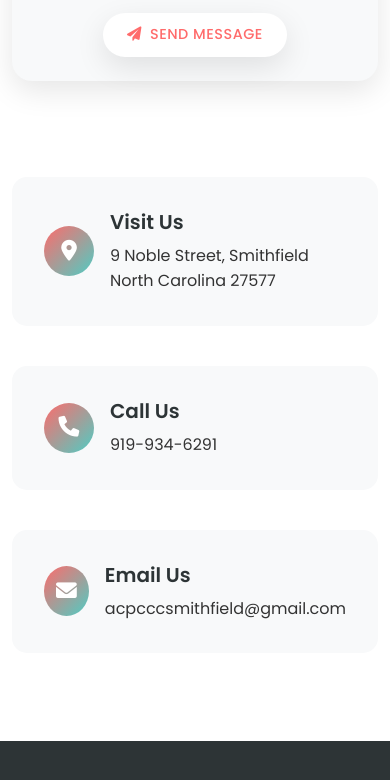
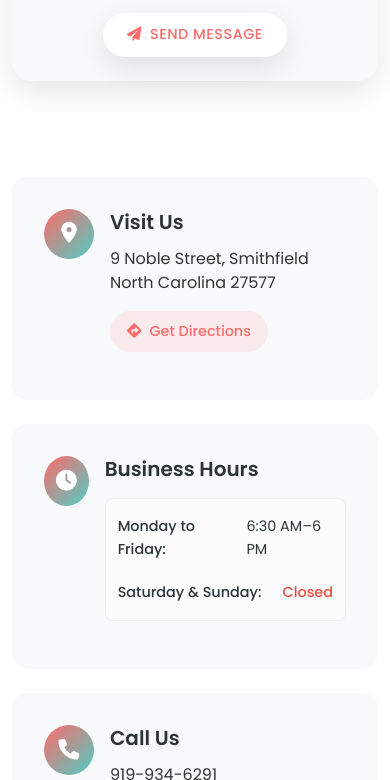
Before and after one commit to AdityaBirla27/A-childs-PLace-Website, a plain HTML site: page index.html in a window 390 px wide. Shown: the part 10008-10788 px from the top of the page. Drawn offline with nearby package versions, Linux system fonts and the light colour scheme.

Commit message:
Adding location, business hours and

```diff
--- a/css/styles.css
+++ b/css/styles.css
@@ -592,12 +592,14 @@ h1, h2, h3, h4, h5, h6 {
 
 .contact-info-item {
     display: flex;
-    align-items: center;
+    align-items: flex-start;
     padding: 2rem;
     background: var(--background-light);
     border-radius: 15px;
     margin-bottom: 1rem;
     transition: all 0.3s ease;
+    height: 100%;
+    min-height: 200px;
 }
 
 .contact-info-item:hover {
@@ -621,12 +623,91 @@ h1, h2, h3, h4, h5, h6 {
 
 .contact-details h5 {
     color: var(--text-dark);
-    margin-bottom: 0.5rem;
+    margin-bottom: 0.75rem;
 }
 
 .contact-details p {
     color: var(--text-light);
     margin: 0;
+    line-height: 1.5;
+}
+
+.map-link {
+    display: inline-flex;
+    align-items: center;
+    color: var(--primary-color);
+    text-decoration: none;
+    font-weight: 500;
+    font-size: 0.9rem;
+    margin-top: 1rem;
+    padding: 0.5rem 1rem;
+    background: rgba(255, 107, 107, 0.1);
+    border-radius: 25px;
+    transition: all 0.3s ease;
+    border: 1px solid transparent;
+}
+
+.map-link:hover {
+    color: var(--white);
+    background: var(--primary-color);
+    transform: translateY(-2px);
+    box-shadow: 0 5px 15px rgba(255, 107, 107, 0.3);
+    text-decoration: none;
+}
+
+.map-link:active {
+    transform: translateY(0);
+}
+
+/* Contact Section Equal Heights */
+.contact-section .row {
+    align-items: stretch;
+}
+
+.contact-section .col-lg-6 {
+    display: flex;
+}
+
+.contact-section .col-lg-6 .contact-info-item {
+    flex: 1;
+}
+
+/* Business Hours */
+.business-hours {
+    margin-top: 1rem;
+    padding: 0.75rem;
+    background: rgba(255, 255, 255, 0.5);
+    border-radius: 8px;
+    border: 1px solid rgba(0, 0, 0, 0.05);
+}
+
+.hours-row {
+    display: flex;
+    justify-content: space-between;
+    align-items: center;
+    margin-bottom: 0.75rem;
+    font-size: 0.9rem;
+    padding: 0.25rem 0;
+}
+
+.hours-row:last-child {
+    margin-bottom: 0;
+}
+
+.hours-row .day {
+    color: var(--text-dark);
+    font-weight: 500;
+    margin-right: 1rem;
+}
+
+.hours-row .hours {
+    color: var(--text-dark);
+    font-weight: 400;
+}
+
+.hours-row .hours.closed {
+    color: #e74c3c;
+    font-weight: 500;
 }
 
 /* Footer */
@@ -700,6 +781,25 @@ h1, h2, h3, h4, h5, h6 {
     margin-right: 0.75rem;
     color: var(--primary-color);
     width: 20px;
+}
+
+.footer-map-link {
+    display: inline-flex;
+    align-items: center;
+    color: var(--primary-color);
+    text-decoration: none;
+    font-size: 0.85rem;
+    margin-left: 0.5rem;
+    padding: 0.25rem 0.5rem;
+    background: rgba(255, 107, 107, 0.1);
+    border-radius: 15px;
+    transition: all 0.3s ease;
+}
+
+.footer-map-link:hover {
+    color: var(--white);
+    background: var(--primary-color);
+    text-decoration: none;
 }
 
 .footer-divider {
--- a/index.html
+++ b/index.html
@@ -483,7 +483,8 @@
 
             <!-- Contact Info -->
             <div class="row mt-5">
-                <div class="col-lg-4 col-md-6 mb-4">
+                <!-- Row 1: Location & Hours -->
+                <div class="col-lg-6 col-md-6 mb-4">
                     <div class="contact-info-item">
                         <div class="contact-icon">
                             <i class="fas fa-map-marker-alt"></i>
@@ -491,10 +492,37 @@
                         <div class="contact-details">
                             <h5>Visit Us</h5>
                             <p>9 Noble Street, Smithfield<br> North Carolina 27577</p>
+                            <a href="https://maps.app.goo.gl/n8tEhdWsYb9p5uxL6" target="_blank" rel="noopener noreferrer" class="map-link">
+                                <i class="fas fa-directions me-2"></i>Get Directions
+                            </a>
                         </div>
                     </div>
                 </div>
-                <div class="col-lg-4 col-md-6 mb-4">
+                <div class="col-lg-6 col-md-6 mb-4">
+                    <div class="contact-info-item">
+                        <div class="contact-icon">
+                            <i class="fas fa-clock"></i>
+                        </div>
+                        <div class="contact-details">
+                            <h5>Business Hours</h5>
+                            <div class="business-hours">
+                                <div class="hours-row">
+                                    <span class="day">Monday to Friday:</span>
+                                    <span class="hours">6:30 AM–6 PM</span>
+                                </div>
+                                <div class="hours-row">
+                                    <span class="day">Saturday & Sunday:</span>
+                                    <span class="hours closed">Closed</span>
+                                </div>
+                            </div>
+                        </div>
+                    </div>
+                </div>
+            </div>
+
+            <!-- Row 2: Contact Methods -->
+            <div class="row">
+                <div class="col-lg-6 col-md-6 mb-4">
                     <div class="contact-info-item">
                         <div class="contact-icon">
                             <i class="fas fa-phone"></i>
@@ -505,7 +533,7 @@
                         </div>
                     </div>
                 </div>
-                <div class="col-lg-4 col-md-6 mb-4">
+                <div class="col-lg-6 col-md-6 mb-4">
                     <div class="contact-info-item">
                         <div class="contact-icon">
                             <i class="fas fa-envelope"></i>
@@ -564,6 +592,9 @@
                         <div class="contact-item">
                             <i class="fas fa-map-marker-alt"></i>
                             <span>9 Noble Street, Smithfield, North Carolina 27577</span>
+                            <a href="https://maps.app.goo.gl/n8tEhdWsYb9p5uxL6" target="_blank" rel="noopener noreferrer" class="footer-map-link">
+                                <i class="fas fa-directions me-1"></i>Directions
+                            </a>
                         </div>
                         <div class="contact-item">
                             <i class="fas fa-phone"></i>
@@ -572,6 +603,10 @@
                         <div class="contact-item">
                             <i class="fas fa-envelope"></i>
                             <span>info@achildsplace.com</span>
+                        </div>
+                        <div class="contact-item">
+                            <i class="fas fa-clock"></i>
+                            <span>Mon-Fri: 6:30 AM–6 PM</span>
                         </div>
                     </div>
                 </div>
```
